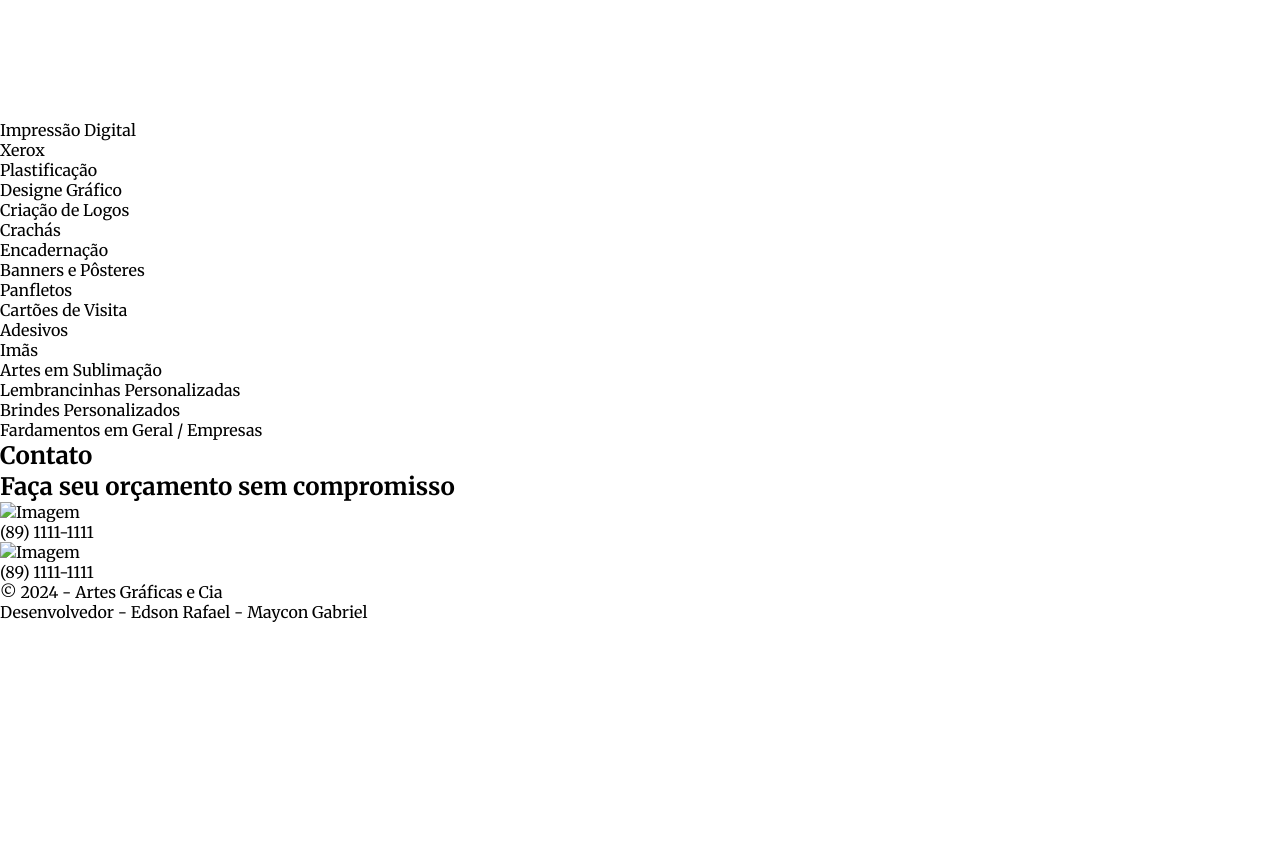
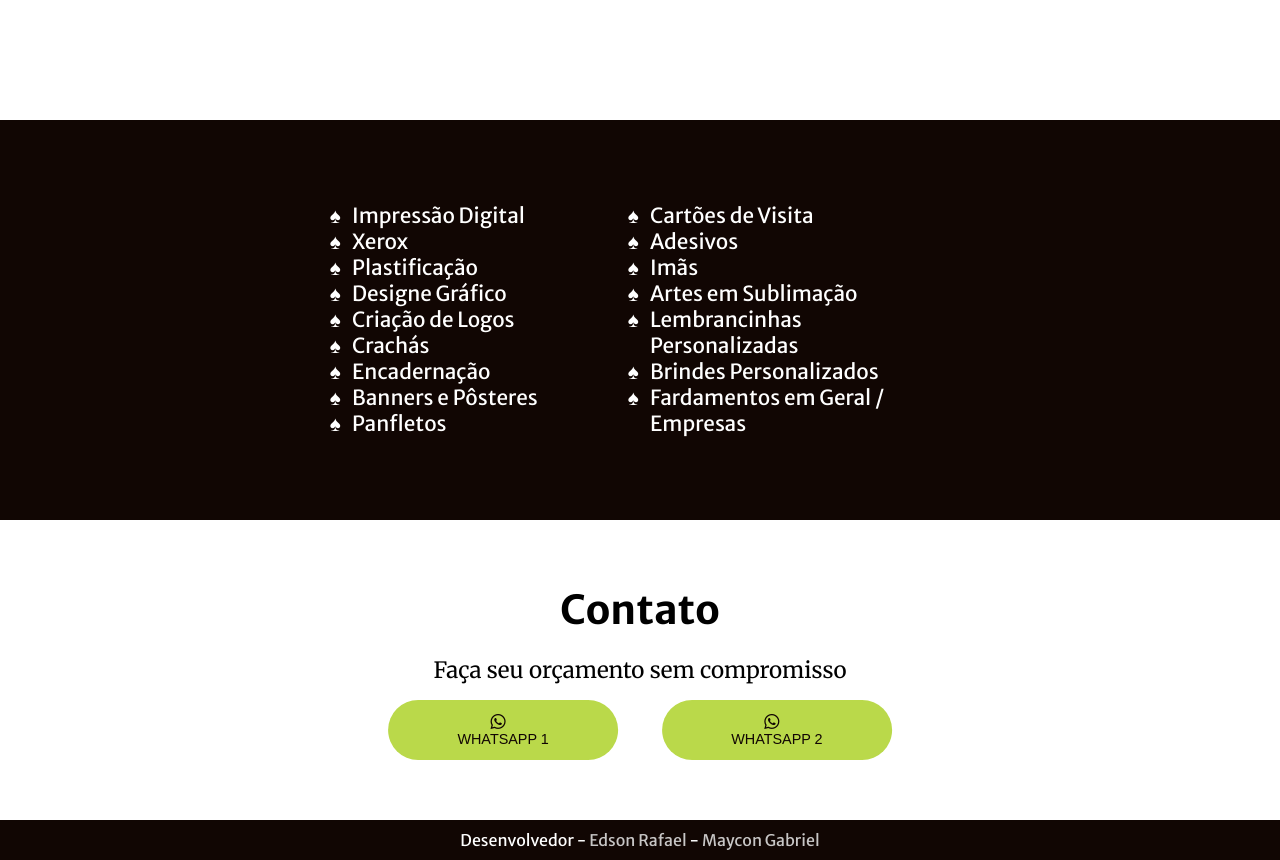
Before and after one commit to EdsonRafaelS/Grafica, a plain HTML site: page index.html in a window 1280 px wide. Shown: the part 1780-2640 px from the top of the page. Before the commit the page ends 2402 px from the top, so only its background shows below. Drawn offline with Linux system fonts and the light colour scheme; a script that the page names is missing.

Commit message:
Fim do CSS e o HTML

```diff
--- a/css/style.css
+++ b/css/style.css
@@ -54,14 +54,15 @@ body::after {
 }
 
 header {
-    height: 80px;
+    height: 90px;
     position: fixed;
     top: 0;
     width: 100%;
     display: flex;
     padding: 10px 20px;
     align-items: center;
-    background-color: #FFFFFF;
+    background-color: var(--branco);
+    box-shadow: 1px 1px 10px black;
     justify-content: space-between;
     z-index: 9999; /* Aumenta o z-index para garantir que o cabeçalho esteja na parte superior */
 }
@@ -301,3 +302,144 @@ section.principais_servicos article.Designers{
 
     transform: translate(-50%, -50%);
 }
+
+section.Servicos article {
+    position: relative;
+    display: flex;
+    justify-content: space-between;
+    width: 100vw;
+    height: 400px;
+    background-color: var(--marrom);
+    color: var(--branco);
+    font-family: var(--font-regular);
+}
+
+section.Servicos article .servicos-lista {
+    position: absolute;
+    top: 50%;
+    left: 50%;
+    transform: translate(-50%, -50%);
+
+    list-style-type: '\2660\0020\0020\0020';
+    padding: 0;
+    margin: 0;
+    column-count: 2; /* Dividindo em duas colunas */
+    column-gap: 20px; /* Espaço entre as colunas (opcional) */
+
+    font-size: 1.3em;
+}
+
+
+/* Aplicando a largura a cada lista */
+section.Servicos article .servicos-lista {
+    width: 45%;
+}
+
+section.Contato{
+    position: relative;
+    width: 100vw;
+    height: 300px;
+    background-color: var(--branco);
+    color: var(--preto);
+}
+
+section.Contato article h2{
+    position: absolute;
+    top: 30%;
+    left: 50%;
+    transform: translate(-50%, -50%);
+    font-family: var(--font-regular);
+    font-size: 2.5em;
+}
+
+section.Contato article p#orçamento{
+    position: absolute;
+    top: 50%;
+    left: 50%;
+    transform: translate(-50%, -50%);
+    font-size: 1.4em;
+}
+
+section.Contato article.Telefones{
+    position: absolute;
+    left: 50%;
+    top: 70%;
+    transform: translate(-50%, -50%);
+}
+
+section.Contato article.Telefones button{
+    width: 200px;
+    height: 40px;
+    margin: 20px;
+}
+
+section.Contato article.Telefones button.tel1{
+    width: 230px;
+    height: 60px;
+    border-radius: 50px;
+    background-color: var(--cor3);
+    color: var(--marrom);
+    text-transform: uppercase;
+    font-size: 0.9em;
+    transition: 0.2s;
+
+    /* Novas propriedades para remover o sombreamento */
+    border: none;
+}
+
+section.Contato article.Telefones button.tel2{
+    width: 230px;
+    height: 60px;
+    border-radius: 50px;
+    background-color: var(--cor3);
+    color: var(--marrom);
+    text-transform: uppercase;
+    font-size: 0.9em;
+    transition: 0.2s;
+
+    /* Novas propriedades para remover o sombreamento */
+    border: none;
+}
+section.Contato article.Telefones button.tel1:hover{
+    background-color: var(--cor3-1  );
+    width: 230px;
+    height: 60px;
+    border-radius: 50px;
+}
+
+section.Contato article.Telefones button.tel2:hover{
+    background-color: var(--cor3-1  );
+    width: 230px;
+    height: 60px;
+    border-radius: 50px;
+}
+
+section.Contato article.Telefones button i {
+    font-size: 1.2em; /* Ajusta o tamanho do ícone (aumentado para 1.5 vezes o tamanho padrão) */
+    margin-right: 10px; /* Adiciona um espaço entre o ícone e o texto */
+}
+
+footer{
+    position: relative;
+    width: 100vw;
+    height: 40px;
+    font-family: var(--font-regular);
+    background-color: var(--marrom);
+    color: var(--branco);
+}
+
+footer p{
+    position: absolute;
+    top: 50%;
+    left: 50%;
+    transform: translate(-50%, -50%);
+}
+
+footer p a{
+    color: var(--cor4);
+    text-decoration: none;
+}
+
+footer p a:hover{
+    color: var(--branco);
+}
--- a/index.html
+++ b/index.html
@@ -4,6 +4,8 @@
     <meta charset="UTF-8">
     <meta name="viewport" content="width=device-width, initial-scale=1.0">
     <link rel="shortcut icon" href="imagens/favicon.ico" type="image/x-icon">
+    <!-- Inclua o link para a biblioteca de ícones (Font Awesome) no head do seu documento HTML -->
+    <link rel="stylesheet" href="https://cdnjs.cloudflare.com/ajax/libs/font-awesome/6.0.0-beta3/css/all.min.css">
     <link rel="stylesheet" href="css/style.css">
     <title>Gráfica Arte e Cia</title>
 </head>
@@ -18,14 +20,14 @@
         <nav>
             <ul class="column-list">
                 <li><a href="#Sobre">Sobre</a></li>
+                <li><a href="#Informações">Informações</a></li>
                 <li><a href="#Serviços">Serviços</a></li>
-                <li><a href="#Informações">Informações</a></li>
                 <li><a href="#Contato">Contato</a></li>
             </ul>
         </nav>
     </header>
     <main>
-        <section class="title" id="Sobre">
+        <section class="title"  id="Sobre">
             <article class="conteudo">
                 <h1>Arte Gráfica e Cia</h1>
                 <p>
@@ -37,7 +39,7 @@
             </button>
         </section>
 
-        <section class="introducao">
+        <section class="introducao" id="Informações">
             <article class="introd01">
                 <h2>
                     Temos à disposição todos os recursos necessários para atender às suas demandas com a máxima eficiência e profissionalismo.
@@ -53,7 +55,7 @@
             </button>
         </section>
 
-        <section class="principais_servicos">
+        <section class="principais_servicos" id="Serviços">
             <article>
                 <h2>
                     Nossos Serviços
@@ -124,27 +126,29 @@
         </section>
 
 
-        <section>
+        <section id="Contato" class="Contato">
             <article>
                 <h2>
                     Contato
-                </h>
-                <p>
+                </h2>
+                <p id="orçamento">
                     Faça seu orçamento sem compromisso
                 </p>
             </article>
-            <article>
-                <img src="imagens/oi.png" alt="Imagem">
-                <p>(89) 1111-1111</p>
-                <img src="imagens/oi.png" alt="Imagem">
-                <p>(89) 1111-1111</p>
+
+            <article class="Telefones">
+                <button class="tel1" onclick="enviarWhatsApp1()"><i class="fab fa-whatsapp"></i>
+                    <p>WhatsApp 1</p>
+                </button>
+                <button class="tel2" onclick="enviarWhatsApp2()"><i class="fab fa-whatsapp"></i>
+                    <p>WhatsApp 2</p>
+                </button>
             </article>
         </section>
 
     </main>
     <footer>
-        <p>&copy; 2024 - Artes Gráficas e Cia</p>
-        <p>Desenvolvedor - Edson Rafael - Maycon Gabriel</p>
+        <p>Desenvolvedor - <a href="https://www.instagram.com/eds.rafaell/" target="_blank" rel="nofollow">Edson Rafael</a> - <a href="https://www.instagram.com/maykin.54/" target="_blank" rel="nofollow">Maycon Gabriel</a></p>
     </footer>
 
     <script src="js/script.js"></script>
--- /dev/null
+++ b/js/script.js
@@ -0,0 +1,25 @@
+window.addEventListener('DOMContentLoaded', function() {
+    console.log('Página completamente carregada');
+    setTimeout(function() {
+        window.scrollTo(0, 0);
+    }, 100);
+});
+
+window.addEventListener('DOMContentLoaded', function() {
+    // Remove o último âncora da URL
+    var cleanUrl = window.location.href.replace(/#.*$/, '');
+    history.replaceState({}, document.title, cleanUrl);
+});
+
+
+function enviarWhatsApp1() {
+    var numeroTelefone = '5589994016870'; // Substitua pelo número de telefone desejado
+    var url = 'https://wa.me/' + numeroTelefone;
+    window.open(url);
+}
+
+function enviarWhatsApp2() {
+    var numeroTelefone = '5589994552634'; // Substitua pelo número de telefone desejado
+    var url = 'https://wa.me/' + numeroTelefone;
+    window.open(url);
+}
```
